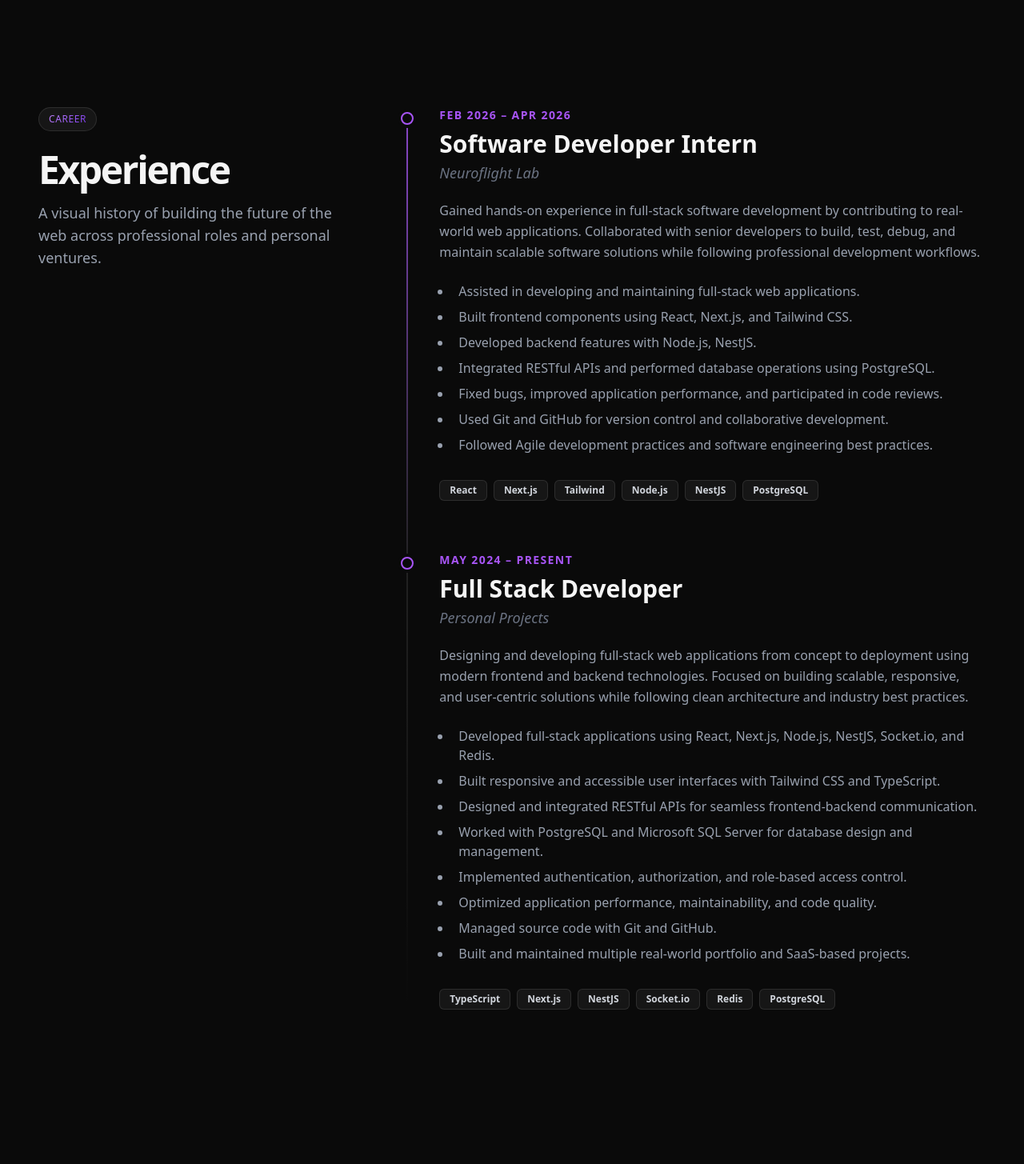
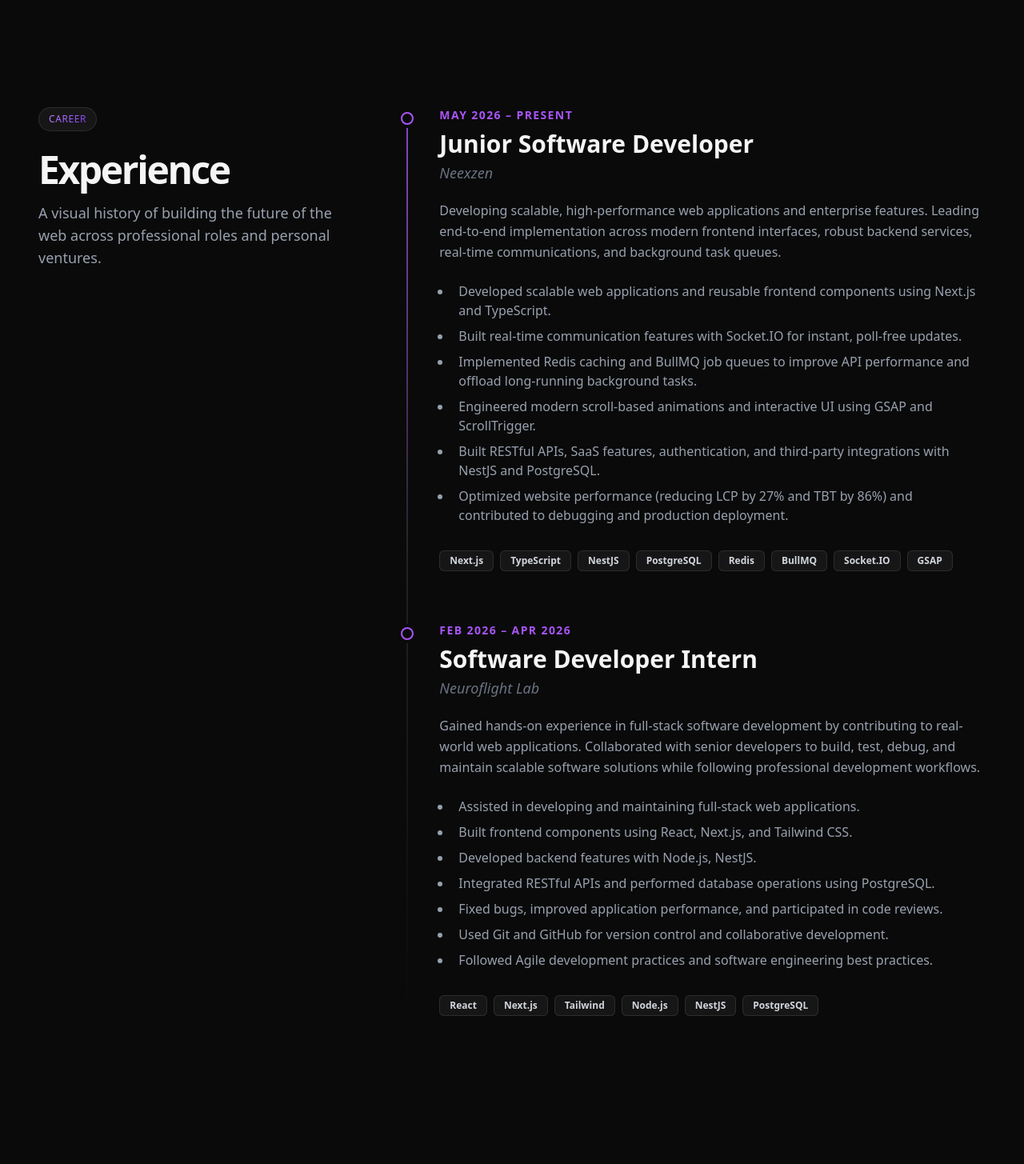
Before and after one commit to ShahedCE/Portfolio-Website, a Next.js app: page / in a window 1280 px wide. Shown: the part 2149-3604 px from the top of the page at 80% size. Built offline with nearby package versions, Linux system fonts and the light colour scheme.

Commit message:
update: Skills and Experience sections updated

```diff
--- a/src/components/sections/Experience.tsx
+++ b/src/components/sections/Experience.tsx
@@ -12,6 +12,22 @@ interface ExperienceItem {
 }
 
 const experiences: ExperienceItem[] = [
+  {
+    title: "Junior Software Developer",
+    company: "Neexzen",
+    date: "May 2026 – Present",
+    description:
+      "Developing scalable, high-performance web applications and enterprise features. Leading end-to-end implementation across modern frontend interfaces, robust backend services, real-time communications, and background task queues.",
+    bullets: [
+      "Developed scalable web applications and reusable frontend components using Next.js and TypeScript.",
+      "Built real-time communication features with Socket.IO for instant, poll-free updates.",
+      "Implemented Redis caching and BullMQ job queues to improve API performance and offload long-running background tasks.",
+      "Engineered modern scroll-based animations and interactive UI using GSAP and ScrollTrigger.",
+      "Built RESTful APIs, SaaS features, authentication, and third-party integrations with NestJS and PostgreSQL.",
+      "Optimized website performance (reducing LCP by 27% and TBT by 86%) and contributed to debugging and production deployment.",
+    ],
+    tags: ["Next.js", "TypeScript", "NestJS", "PostgreSQL", "Redis", "BullMQ", "Socket.IO", "GSAP"],
+  },
   {
     title: "Software Developer Intern",
     company: "Neuroflight Lab",
@@ -28,24 +44,6 @@ const experiences: ExperienceItem[] = [
       "Followed Agile development practices and software engineering best practices.",
     ],
     tags: ["React", "Next.js", "Tailwind", "Node.js", "NestJS", "PostgreSQL"],
-  },
-  {
-    title: "Full Stack Developer",
-    company: "Personal Projects",
-    date: "May 2024 – Present",
-    description:
-      "Designing and developing full-stack web applications from concept to deployment using modern frontend and backend technologies. Focused on building scalable, responsive, and user-centric solutions while following clean architecture and industry best practices.",
-    bullets: [
-      "Developed full-stack applications using React, Next.js, Node.js, NestJS, Socket.io, and Redis.",
-      "Built responsive and accessible user interfaces with Tailwind CSS and TypeScript.",
-      "Designed and integrated RESTful APIs for seamless frontend-backend communication.",
-      "Worked with PostgreSQL and Microsoft SQL Server for database design and management.",
-      "Implemented authentication, authorization, and role-based access control.",
-      "Optimized application performance, maintainability, and code quality.",
-      "Managed source code with Git and GitHub.",
-      "Built and maintained multiple real-world portfolio and SaaS-based projects.",
-    ],
-    tags: ["TypeScript", "Next.js", "NestJS", "Socket.io", "Redis", "PostgreSQL"],
   },
 ];
 
--- a/src/components/sections/Skills.tsx
+++ b/src/components/sections/Skills.tsx
@@ -25,6 +25,7 @@ import {
     SiSocketdotio,
     SiPostgresql,
     SiRedis,
+    SiMysql,
     SiPostman,
     SiDocker,
 } from "react-icons/si";
@@ -65,6 +66,7 @@ const skillCategories: SkillCategory[] = [
         title: "Database",
         skills: [
             { name: "PostgreSQL", icon: SiPostgresql },
+            { name: "MySQL", icon: SiMysql },
             { name: "Redis", icon: SiRedis },
             { name: "SQL Server", icon: DiMsqlServer },
             { name: "Oracle", icon: GrOracle },
```
